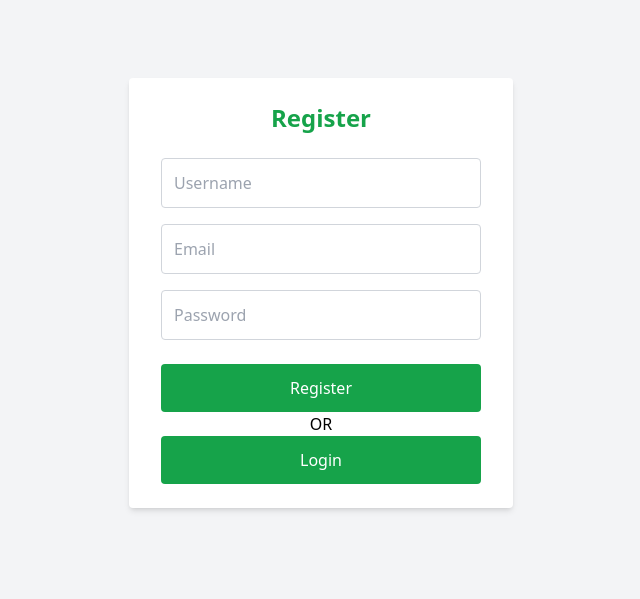
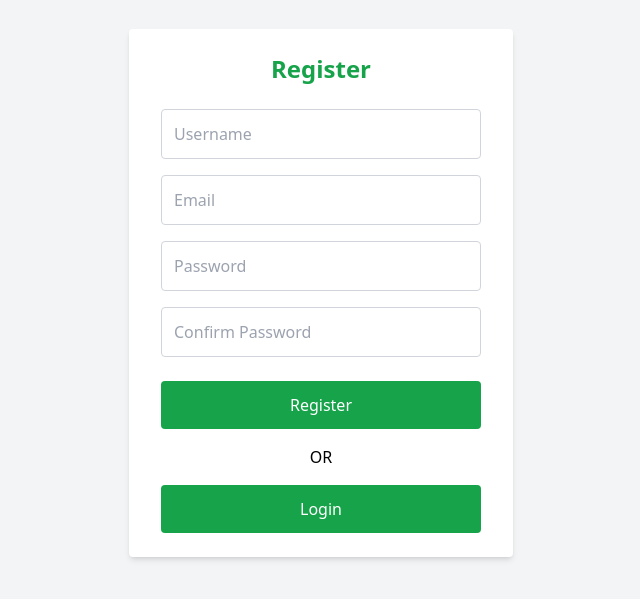
Before and after one commit to shivakumargattu/OrgVigtb, a React (Create React App) app: page / in a window 1280 px wide. Shown: the part 107-706 px from the top of the page, without its empty margins (319-959 px from the left). Built offline with nearby package versions, Linux system fonts and the light colour scheme.

Commit message:
added the backend athenication

```diff
--- a/src/Componets/auth/Login.js
+++ b/src/Componets/auth/Login.js
@@ -10,7 +10,7 @@ const Login = () => {
     const handleSubmit = async (e) => {
         e.preventDefault();
         try {
-            const { data } = await axios.post('http://localhost:5000/auth/login', { email, password });
+            const { data } = await axios.post('https://authentication-jwt-backend.onrender.com/login', { email, password });
             localStorage.setItem('token', data.token);
             alert('Logged in successfully');
             navigate('/home'); // Redirect to protected page
--- a/src/Componets/auth/Register.js
+++ b/src/Componets/auth/Register.js
@@ -1,41 +1,46 @@
 import React, { useState } from 'react';
 import axios from 'axios';
-import { Link, useNavigate } from 'react-router-dom'; // Import useNavigate for redirection
+import { Link, useNavigate } from 'react-router-dom';
 
 const Register = () => {
+    const [username, setUsername] = useState('');
     const [email, setEmail] = useState('');
-    const [username, setUsername] = useState('');
     const [password, setPassword] = useState('');
-    const navigate = useNavigate(); // Initialize useNavigate
+    const [confirmpassword, setConfirmPassword] = useState('');
+    const [error, setError] = useState('');
+    const navigate = useNavigate();
 
     const handleSubmit = async (e) => {
         e.preventDefault();
+        if (password !== confirmpassword) {
+            setError('Passwords do not match');
+            return;
+        }
+
+
         try {
-            await axios.post('http://localhost:5000/auth/register', { username, email, password });
+            await axios.post('https://authentication-jwt-backend.onrender.com/register', { username, email, password,confirmpassword });
             alert('Registered successfully');
-            // Clear fields
             setUsername('');
             setEmail('');
             setPassword('');
-            // Redirect to login page
-            navigate('/login'); // Redirect to the login page
+            setConfirmPassword('');
+            setError('');
+            navigate('/login');
         } catch (error) {
-            alert('Registration failed: ' + (error.response?.data?.message || 'An error occurred'));
+            setError('Registration failed: ' + (error.response?.data?.message || 'An error occurred'));
         }
     };
 
     return (
         <div className="flex items-center justify-center min-h-screen bg-gray-100">
-            <form
-                onSubmit={handleSubmit}
-                className="bg-white shadow-md rounded px-8 py-6 w-full max-w-sm"
-            >
+            <form onSubmit={handleSubmit} className="bg-white shadow-md rounded px-8 py-6 w-full max-w-sm">
                 <h2 className="text-2xl font-bold mb-6 text-green-600 text-center">Register</h2>
 
                 <div className="mb-4">
                     <input
                         type="text"
-                        value={username} // Set the value to username state
+                        value={username}
                         onChange={(e) => setUsername(e.target.value)}
                         placeholder="Username"
                         required
@@ -46,9 +51,20 @@ const Register = () => {
                 <div className="mb-4">
                     <input
                         type="email"
-                        value={email} // Set the value to email state
+                        value={email}
                         onChange={(e) => setEmail(e.target.value)}
                         placeholder="Email"
+                        required
+                        className="w-full p-3 border border-gray-300 rounded focus:outline-none focus:ring focus:ring-green-700"
+                    />
+                </div>
+
+                <div className="mb-4">
+                    <input
+                        type="password"
+                        value={password}
+                        onChange={(e) => setPassword(e.target.value)}
+                        placeholder="Password"
                         required
                         className="w-full p-3 border border-gray-300 rounded focus:outline-none focus:ring focus:ring-green-700"
                     />
@@ -57,13 +73,15 @@ const Register = () => {
                 <div className="mb-6">
                     <input
                         type="password"
-                        value={password} // Set the value to password state
-                        onChange={(e) => setPassword(e.target.value)}
-                        placeholder="Password"
+                        value={confirmpassword}
+                        onChange={(e) => setConfirmPassword(e.target.value)}
+                        placeholder="Confirm Password"
                         required
                         className="w-full p-3 border border-gray-300 rounded focus:outline-none focus:ring focus:ring-green-700"
                     />
                 </div>
+
+                {error && <p className="text-red-500 mb-4">{error}</p>}
 
                 <button
                     type="submit"
@@ -71,14 +89,14 @@ const Register = () => {
                 >
                     Register
                 </button>
-                <p>OR</p>
-                <Link to="/login"><button
-
-                    className="w-full bg-green-600 text-white p-3 rounded hover:bg-green-700 transition duration-200"
-                >
-                    Login
-                </button></Link>
-
+                <p className="text-center my-4">OR</p>
+                <Link to="/login">
+                    <button
+                        className="w-full bg-green-600 text-white p-3 rounded hover:bg-green-700 transition duration-200"
+                    >
+                        Login
+                    </button>
+                </Link>
             </form>
         </div>
     );
```
